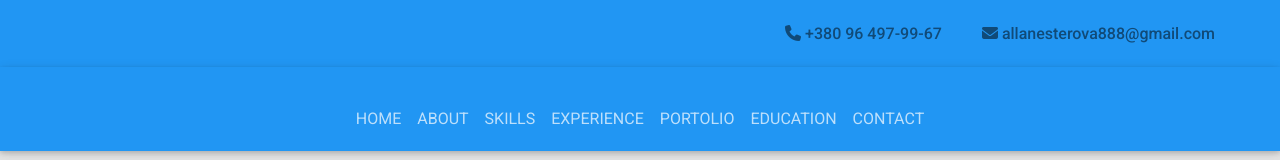
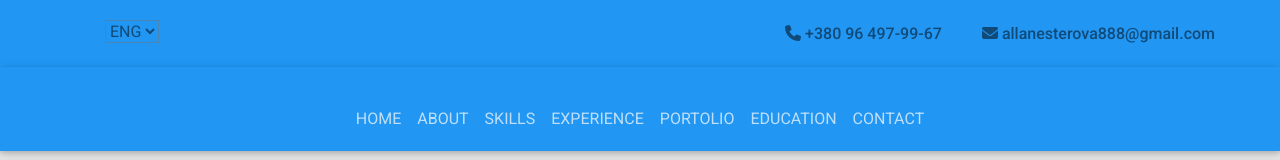
Before and after one commit to Alla-N/CV_Alla_Nesterova, a plain HTML site: page index.html in a window 1280 px wide. Shown: the top 160 px of the page. Drawn offline with nearby package versions, Linux system fonts and the light colour scheme.

Commit message:
add button for language

```diff
--- a/index.html
+++ b/index.html
@@ -40,6 +40,13 @@
 				<div class="top-contact col-xs-12 col-sm-12 col-md-12 col-lg-12 col-xl-12">
                         <span><i class="fa fa-envelope"></i> <a href="mailto:allanesterova888@gmail.com">allanesterova888@gmail.com</a></span>
                         <span><i class="fa fa-phone"></i> <a href="tel:">+380 96 497-99-67</a></span>
+                        <div className='language'>
+                            <select>
+                                <option>ENG</option>
+                                <option>RU</option>
+                                <option>UA</option>
+                            </select>
+                        </div>
                     </div>
 			</div>
 		</div>
--- a/style.css
+++ b/style.css
@@ -138,6 +138,12 @@ a:active, a:hover {
 #header-top .top-contact span a {
     color: #000;
 }
+
+ select, option{
+    background: transparent;
+}
+
+
 
 
 
```
